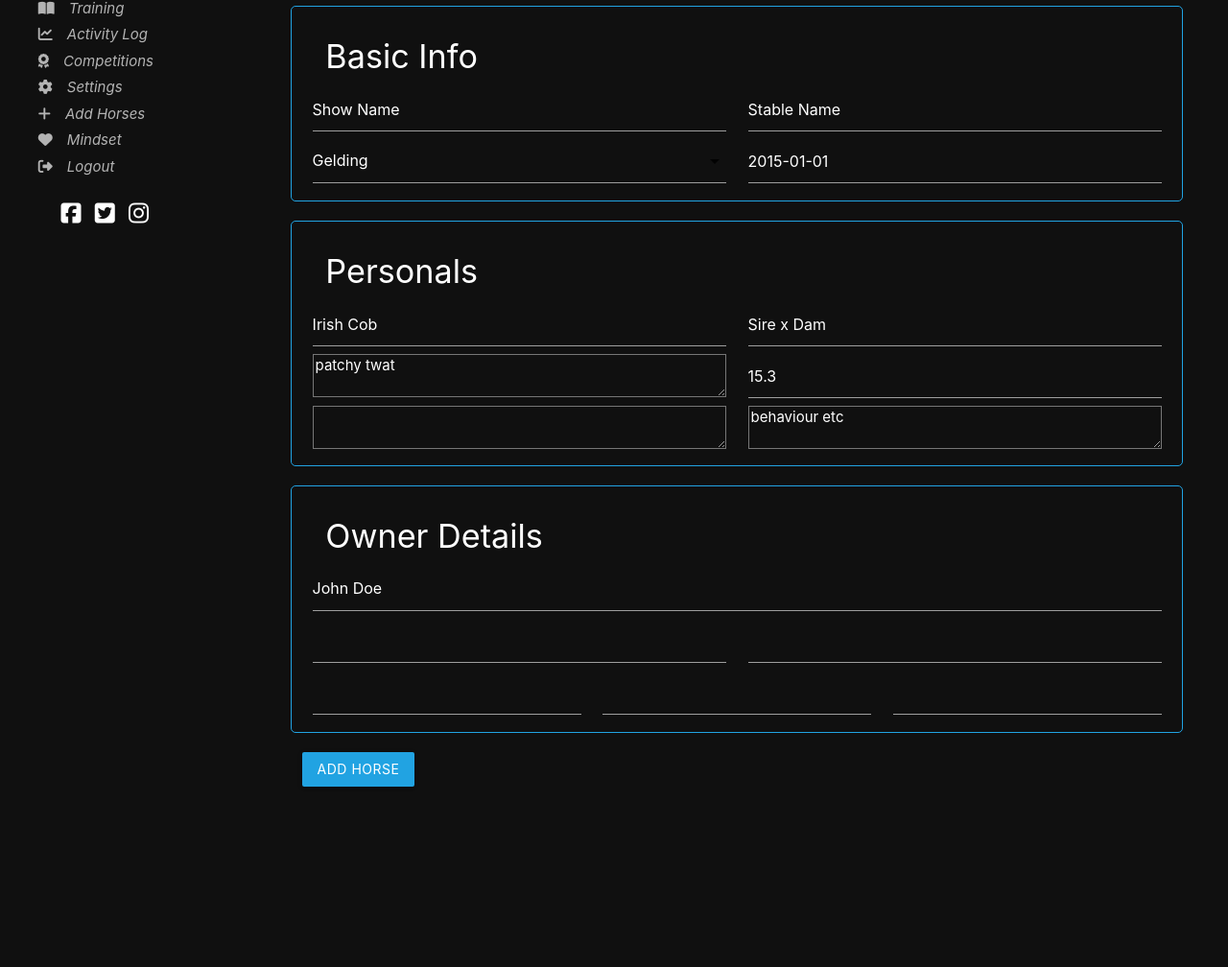
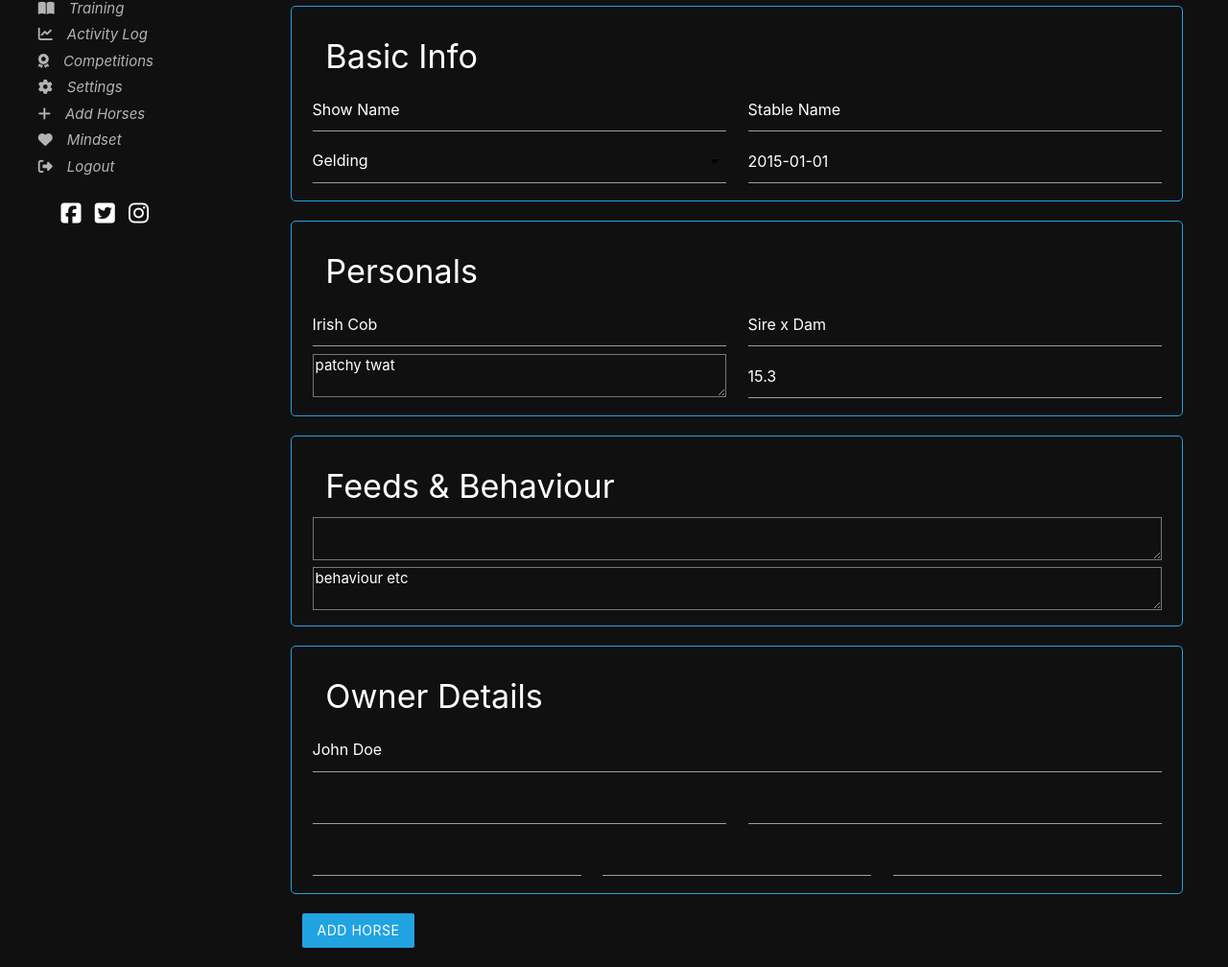
Before and after one commit to tidders2000/i-horse-pro, a Django app: page /horse/ in a window 1280 px wide. Shown: the part 242-1250 px from the top of the page at 96% size. Before the commit the page ends 1062 px from the top, so only its background shows below. Run offline with Django 3.2, Linux system fonts and the light colour scheme; some libraries are stand-ins or nearby versions.

Commit message:
added edit horse functionality

```diff
--- a/appointment/views.py
+++ b/appointment/views.py
@@ -27,7 +27,7 @@ def appointment(request, pk):
         else:
             print('error')
 
-    return render(request, 'appointment.html', {'form': form, 'display': display})
+    return render(request, 'appointment.html', {'form': form, 'display': display, 'horse': horse})
 
 
 def editapp(request):
--- a/horse/templates/horse.html
+++ b/horse/templates/horse.html
@@ -82,12 +82,20 @@
                           <div class="col s12 col m6">
                               {{ form.height|materializecss}}
                        </div>
-                            <div class="col s12 col m6">
-                              {{ form.feeds|materializecss}}
+
+
+
+                     </div>
+
+                      <div class="row blue_box" >
+                      <h4 style="font:24px;color:white;font-style:avenair;">Feeds & Behaviour</h4>
+                       <div class="col s12 ">
+                          {{ form.feeds|materializecss}}
                        </div>
-                            <div class="col s12 col m6">
-                              {{ form.notes|materializecss}}
+                         <div class="col s12">
+                             {{ form.notes|materializecss}}
                        </div>
+
 
 
                      </div>
--- a/horse/templates/links.html
+++ b/horse/templates/links.html
@@ -29,12 +29,12 @@
               <p class="item-title">Add Photo</p>
             </div>
           </li>
-          <li class="multi-step-item active current">
+          <li class="multi-step-item active ">
             <div class="item-wrap">
               <p class="item-title">Add Tack</p>
             </div>
           </li>
-          <li class="multi-step-item active">
+          <li class="multi-step-item active current">
             <div class="item-wrap">
               <p class="item-title">Add Links</p>
             </div>
--- a/horse/templates/photo.html
+++ b/horse/templates/photo.html
@@ -69,6 +69,8 @@
                          <div class="col s12 m6 push-m3  ">
                      {% csrf_token %}
                       <button type="submit"  class="btn btn-success">Add Photo</button>
+                                  <button type="button" style="margin:auto; display:block; margin-top:20px;" class="btn btn-success" onclick="location.href='{% url 'tackedit' pk=newHorse.pk %}'">Add/Edit Tack</button>
+
                       </div>
                       </div><!--endrow-->
                       </form>
--- a/horse/templates/tackedit.html
+++ b/horse/templates/tackedit.html
@@ -64,6 +64,7 @@
                        </div>
 
              </div>
+                  <button type="button" style="margin:auto; display:block;" class="btn btn-success" onclick="location.href='{% url 'links' %}'">Add/Edit Links</button>
              {% endblock %}
 
 {% block scripts %}
--- a/horse/views.py
+++ b/horse/views.py
@@ -52,7 +52,7 @@ def tackedit(request, pk):
     horse = get_object_or_404(Horse, pk=pk)
     tackdetails = Tack.objects.all().filter(horse=horse)
     user = request.user
-
+    request.session['horse'] = pk
     tack = tack_form()
 
     if request.method == "POST":
@@ -92,6 +92,7 @@ def links(request):
     links = Link.objects.all().filter(horse=newHorse)
     if request.method == "POST":
         linkf = link_form(request.POST)
+
         if linkf.is_valid():
             linkSave = linkf.save(commit=False)
             linkSave.user = user
@@ -156,11 +157,13 @@ def edithorse(request, pk):
     pk = pk
     user = request.user
     if request.method == "POST":
+        request.session['horse'] = pk
         horsef = horse_form(request.POST, instance=instance)
         if horsef.is_valid():
             horsef.save()
             messages.error(request, "Horse Updated")
-            return redirect(reverse('edithorse', kwargs={'pk': pk}))
+            return redirect('photo')
+            # return redirect(reverse('edithorse', kwargs={'pk': pk}))
     return render(request, 'horse_edit.html', {'form': form, 'pk': pk})
 
 
--- a/ihorse/settings.py
+++ b/ihorse/settings.py
@@ -12,7 +12,7 @@ https://docs.djangoproject.com/en/3.1/ref/settings/
 
 from pathlib import Path
 import os
-import env
+#import env
 import dj_database_url
 
 # Build paths inside the project like this: BASE_DIR / 'subdir'.
```
Also changed, not shown: appointment/templates/appointment.html (+14 -0 lines), horse/templates/horse_edit.html (+14 -1 lines).
